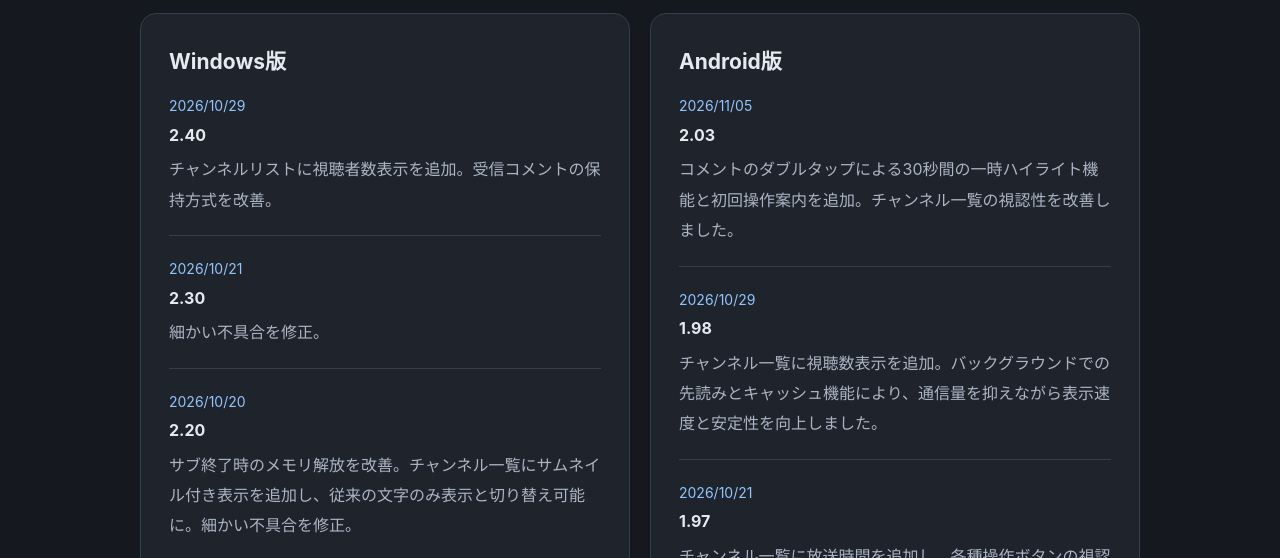
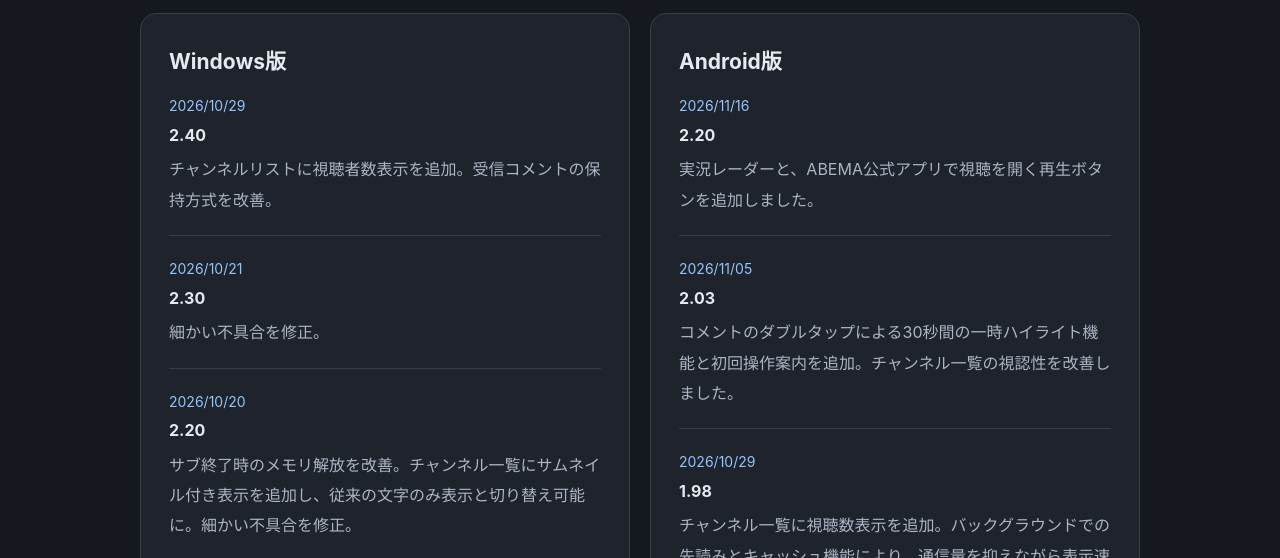
Before and after one commit to rikyatan/abema-comment-viewer-rt, a plain HTML site: page history.html in a window 1280 px wide. Shown: the part 229-787 px from the top of the page. Drawn offline with Linux system fonts and the light colour scheme.

Commit message:
Android版 2.20の更新履歴を追加

```diff
--- a/history.html
+++ b/history.html
@@ -334,6 +334,12 @@
           <h3>Android版</h3>
           <ul class="history">
             <li>
+              <time datetime="2026-11-16">2026/11/16</time>
+              <strong>2.20</strong>
+              <p>実況レーダーと、ABEMA公式アプリで視聴を開く再生ボタンを追加しました。</p>
+            </li>
+
+            <li>
               <time datetime="2026-11-05">2026/11/05</time>
               <strong>2.03</strong>
               <p>コメントのダブルタップによる30秒間の一時ハイライト機能と初回操作案内を追加。チャンネル一覧の視認性を改善しました。</p>
```
